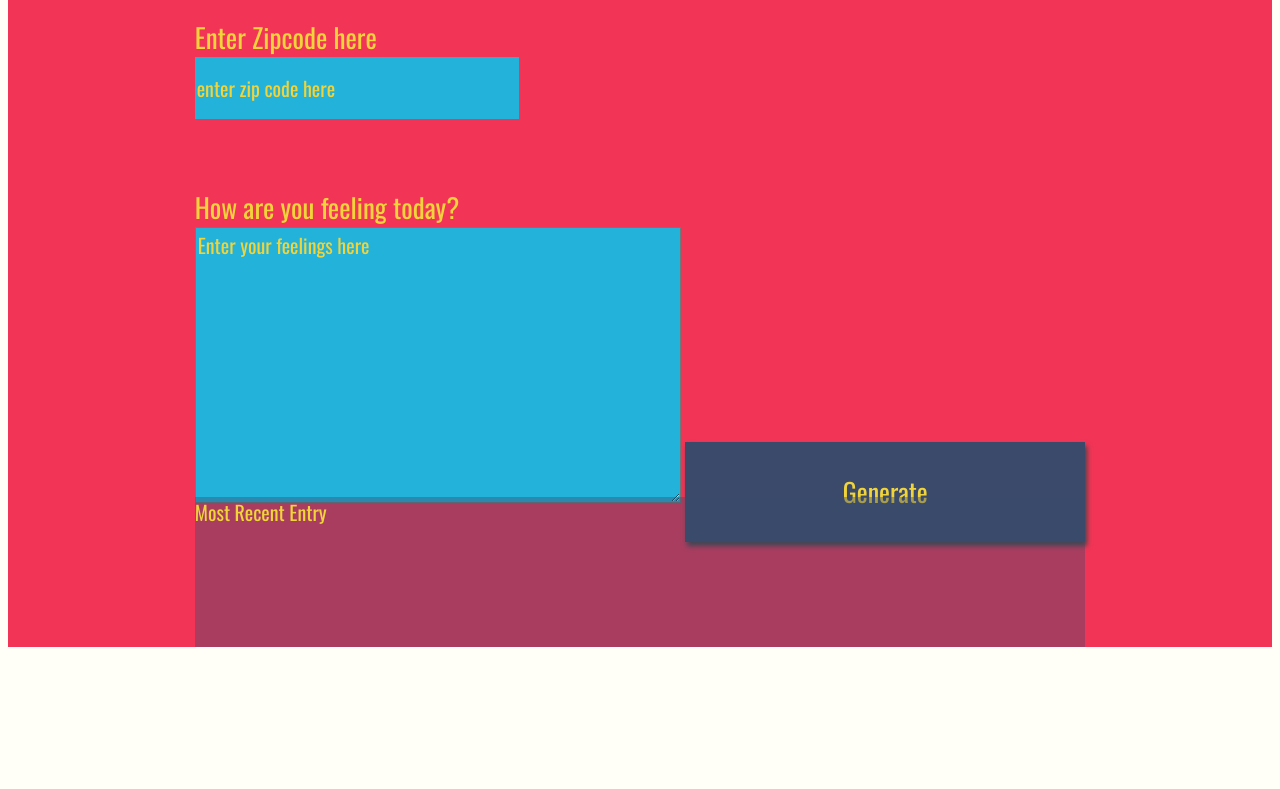
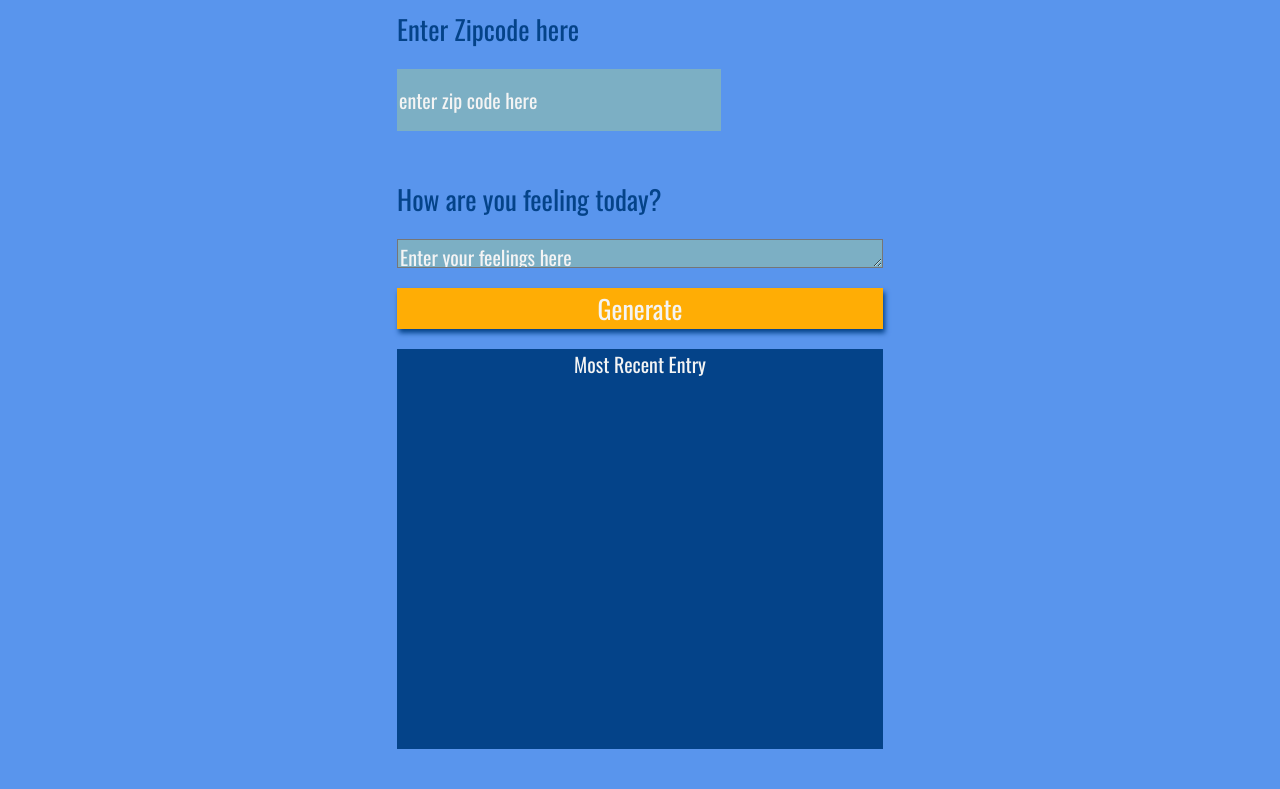
Before and after one commit to parksrichiework/Weather-Journal-App-Project, a website: page website/index.html in a window 1280 px wide. Shown: the part 161-950 px from the top of the page. Before the commit the page ends 816 px from the top, so only its background shows below. Drawn offline with nearby package versions, Linux system fonts and the light colour scheme; a web font is replaced by a local one.

Commit message:
Update style.css

```diff
--- a/website/style.css
+++ b/website/style.css
@@ -1,5 +1,8 @@
+@import "colors.css";
+
 body{
-    background: #fffff8;
+    margin: 0;
+    background: var(--off-white);
     font-family: -apple-system, BlinkMacSystemFont, sans-serif;
 }
 
@@ -8,21 +11,29 @@ body{
     grid-auto-rows: minmax(150px, auto);
     /* grid-template-columns:  */
     height:100vh;
-    background: #f23557;
-    color: #f0d43a;
+    width: auto;
+    background: var(--cornflower-blue);
+    color: var(--tumbleweed) ;
     justify-content: center;
     grid-gap: 1em;
     font-size: 20px;
     font-family: 'Oswald', sans-serif;
+    grid-template-areas:
+    "title"
+    "zip"
+    "feel"
+    "entry"
+    "footer"
+    ;
 }
 
 .holder{
-
+    color:var(--polynessian-blue);
+    display: flex;
+    flex-direction: column;
+    gap: 20px;
 }
 
-.entry{
-    background: rgba(59, 74, 107, .4);
-}
 
 #entryHolder{
 
@@ -41,9 +52,12 @@ body{
 }
 
 .headline {
-
+    height: fit-content;
+    grid-area: title;
+    font-size: 3em;
 }
 .title{
+    color: var(--off-white);
 
 }
 
@@ -53,37 +67,60 @@ label{
     font-size: 27px;
 }
 
+.zip{
+    grid-area: zip;
+}
+
 input{
     display:block;
     height: 60px;
     width: 320px;
-    background:#22b2da;
-    color: #f0d43a;
+    background: var(--carolina-blue);
+    color: var(--off-white);
     font-size: 20px;
     font-family: 'Oswald', sans-serif;
     border: none;
 }
 
 button{
-    width: 400px;
+    width: auto;
     height: 100px;
-    background: #3b4a6b;
-    color: #f0d43a;
+    background: var(--orange-web);
+    color: var(--off-white);
     font-size: 26px;
     font-family: 'Oswald', sans-serif;
     border: none;
-    box-shadow: 2px 4px 5px #444;
+    box-shadow: 2px 4px 5px var(--polynessian-blue);
 }
 h1{
     font-size: 36px;
 }
 
+.feel{
+    grid-area: feel;
+}
+
 textarea{
-    background:#22b2da;
-    color: #f0d43a;
+    background: var(--carolina-blue);
+    color:  var(--off-white);
     font-size: 20px;
     font-family: 'Oswald', sans-serif;
 }
+
+.entry{
+    background: var(--polynessian-blue);
+    font-size: 1em;
+    text-align: center;
+    grid-area: entry;
+    height: 400px;
+}
+
+footer{
+    height: 150px;
+    background: var(--cornflower-blue);
+    grid-area: footer;
+}
+
 /* Reset style for HTML element on active to have no border*/
 input:focus,
 select:focus,
@@ -93,19 +130,25 @@ button:focus {
 }
 /* Style for Placeholder Text*/
 ::placeholder { /* Firefox, Chrome, Opera */
-    color: #f0d43a;
+    color: var(--off-white);
     font-family: 'Oswald', sans-serif;
 
 }
 
 :-ms-input-placeholder { /* Internet Explorer 10-11 */
-    color: #f0d43a;
+    color: var(--off-white);
     font-family: 'Oswald', sans-serif;
 
 }
 
 ::-ms-input-placeholder { /* Microsoft Edge */
-    color: #f0d43a;
+    color: var(--off-white);
     font-family: 'Oswald', sans-serif;
 
 }
+
+/* @media screen (min-width: 900px){
+    .app{
+        height: fit-content;
+    }
+} */
```
